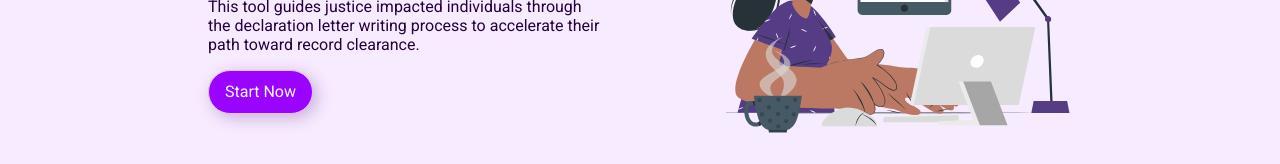
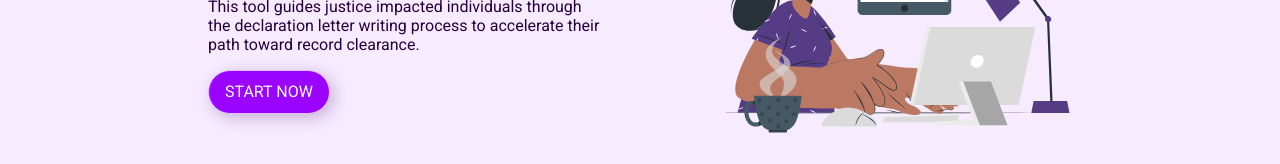
Before and after one commit to hackforla/expunge-assist, a React (Create React App) app in the folder products/statement-generator/: page /#/ in a window 1280 px wide. Shown: the part 256-420 px from the top of the page. Built offline with nearby package versions, Linux system fonts and the light colour scheme.

Commit message:
changed lp start now button to all caps

```diff
--- a/products/statement-generator/src/pages/Landing.tsx
+++ b/products/statement-generator/src/pages/Landing.tsx
@@ -269,7 +269,7 @@ function LandingSection1() {
         >
           <LinkButtonComponent
             to={AppUrl.Welcome}
-            buttonText={t('button.startNow')}
+            buttonText={t('START NOW')}
           />
         </div>
       </div>
```
